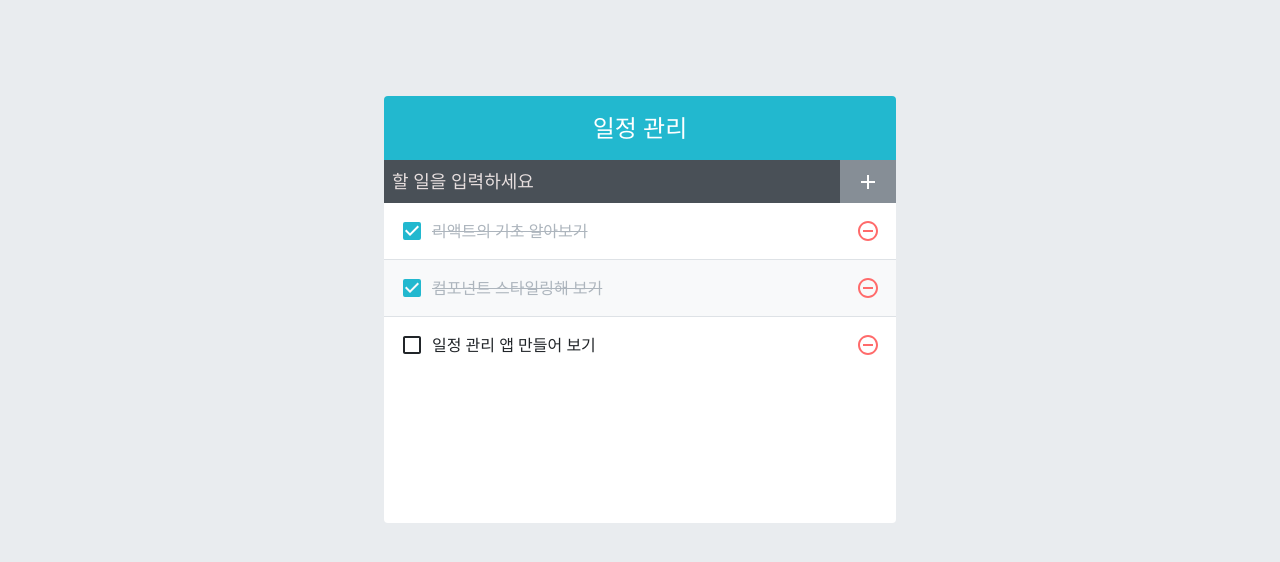
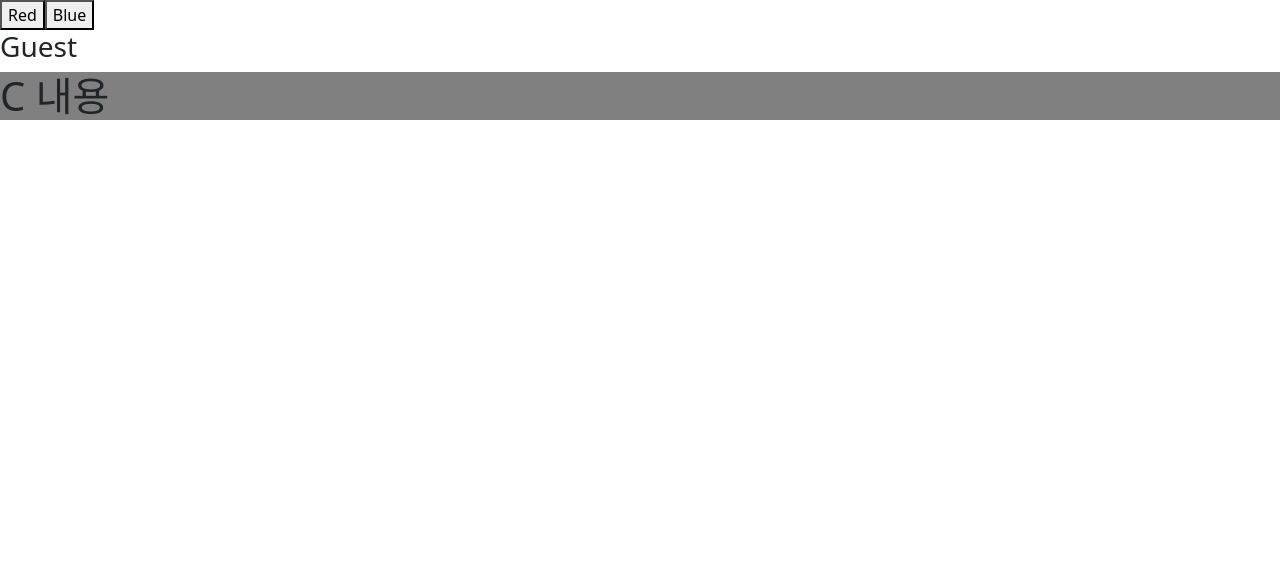
Before and after one commit to hsyoodev/react-app, a React (Create React App) app: page / in a window 1280 px wide. Shown: the top 562 px of the page. Built offline with nearby package versions, Linux system fonts and the light colour scheme.

Commit message:
여러 개의 Context

```diff
--- a/src/App.css
+++ /dev/null
@@ -1,5 +0,0 @@
-body {
-  margin: 0;
-  padding: 0;
-  background-color: #e9ecef;
-}
--- a/src/App.jsx
+++ b/src/App.jsx
@@ -1,54 +1,44 @@
-import './App.css';
-import TodoTemplate from './components/TodoTemplate';
-import TodoInsert from './components/TodoInsert';
-import TodoList from './components/TodoList';
-import { useState, useRef, useCallback } from 'react';
+import React, { useState } from 'react';
+import ThemeContext from './ThemeContext';
+import UserContext from './UserContext';
 
+function A() {
+  return <B />;
+}
+function B() {
+  return <C />;
+}
+function C() {
+  return (
+    <ThemeContext.Consumer>
+      {(color) => (
+        <UserContext.Consumer>
+          {(user) => (
+            <div>
+              <h3>{user.name}</h3>
+              <h1 style={{ backgroundColor: color }}>C 내용</h1>
+            </div>
+          )}
+        </UserContext.Consumer>
+      )}
+    </ThemeContext.Consumer>
+  );
+}
 function App() {
-  const [todos, setTodos] = useState([
-    { id: 1, text: '리액트의 기초 알아보기', checked: true },
-    { id: 2, text: '컴포넌트 스타일링해 보기', checked: true },
-    { id: 3, text: '일정 관리 앱 만들어 보기', checked: false },
-  ]);
-  const nextId = useRef(todos.length + 1);
-  const onInsert = useCallback(
-    (text) => {
-      const todo = {
-        id: nextId.current,
-        text,
-        checked: false,
-      };
-      setTodos(todos.concat(todo));
-      nextId.current += 1;
-    },
-    [todos]
-  );
-  const onRemove = useCallback(
-    (id) => {
-      setTodos(todos.filter((todo) => todo.id !== id));
-    },
-    [todos]
-  );
-  const onToggle = useCallback(
-    (id) => {
-      setTodos(
-        todos.map((todo) =>
-          todo.id === id ? { ...todo, checked: !todo.checked } : todo
-        )
-      );
-    },
-    [todos]
-  );
-
+  const [color, setColor] = useState('gray');
+  const [user, setUser] = useState({ name: 'Guest' });
+  const handleClick = (value) => setColor(value);
   return (
-    <TodoTemplate>
-      <TodoInsert onInsert={onInsert}></TodoInsert>
-      <TodoList
-        todos={todos}
-        onRemove={onRemove}
-        onToggle={onToggle}
-      ></TodoList>
-    </TodoTemplate>
+    <div>
+      <button onClick={() => handleClick('red')}>Red</button>
+      <button onClick={() => handleClick('blue')}>Blue</button>
+      <br />
+      <ThemeContext.Provider value={color}>
+        <UserContext.Provider value={user}>
+          <A />
+        </UserContext.Provider>
+      </ThemeContext.Provider>
+    </div>
   );
 }
 
--- /dev/null
+++ b/src/ThemeContext.js
@@ -0,0 +1,5 @@
+import React from 'react';
+
+const ThemeContext = React.createContext();
+
+export default ThemeContext;
--- /dev/null
+++ b/src/UserContext.js
@@ -0,0 +1,5 @@
+import React from 'react';
+
+const UserContext = React.createContext();
+
+export default UserContext;
--- a/src/components/TodoInsert.jsx
+++ /dev/null
@@ -1,34 +0,0 @@
-import { MdAdd } from 'react-icons/md';
-import styles from './TodoInsert.module.css';
-import { useState, useCallback } from 'react';
-
-const TodoInsert = (props) => {
-  const [value, setValue] = useState('');
-  const onChange = useCallback((e) => {
-    setValue(e.target.value);
-  });
-  const onSubmit = useCallback(
-    (e) => {
-      props.onInsert(value);
-      setValue('');
-      e.preventDefault();
-    },
-    [value]
-  );
-
-  return (
-    <form className={styles.TodoInsert} onSubmit={onSubmit}>
-      <input
-        className={styles.input}
-        placeholder="할 일을 입력하세요"
-        onChange={onChange}
-        value={value}
-      />
-      <button type="submit" className={styles.button}>
-        <MdAdd />
-      </button>
-    </form>
-  );
-};
-
-export default TodoInsert;
--- a/src/components/TodoInsert.module.css
+++ /dev/null
@@ -1,36 +0,0 @@
-.TodoInsert {
-  display: flex;
-  background: #495057;
-  justify-content: space-between;
-}
-
-.input {
-  background: none;
-  outline: none;
-  border: none;
-  padding: 0.5rem;
-  font-size: 1.125rem;
-  line-height: 1.5;
-}
-
-.input::placeholder {
-  color: #e6dede;
-}
-
-.button {
-  outline: none;
-  border: none;
-  cursor: pointer;
-  background: #868e96;
-  color: white;
-  display: flex;
-  padding-left: 1rem;
-  padding-right: 1rem;
-  font-size: 1.5rem;
-  align-items: center;
-  transition: 0.1s background ease-in;
-}
-
-.button:hover {
-  background: #adb5bd;
-}
--- a/src/components/TodoList.jsx
+++ /dev/null
@@ -1,19 +0,0 @@
-import TodoListItem from './TodoListItem';
-import styles from './TodoList.module.css';
-
-const TodoList = (props) => {
-  const list = [];
-  for (let i = 0; i < props.todos.length; i++) {
-    list.push(
-      <TodoListItem
-        todo={props.todos[i]}
-        key={props.todos[i].id}
-        onRemove={props.onRemove}
-        onToggle={props.onToggle}
-      />
-    );
-  }
-  return <div className={styles.TodoList}>{list}</div>;
-};
-
-export default TodoList;
--- a/src/components/TodoList.module.css
+++ /dev/null
@@ -1,5 +0,0 @@
-.TodoList {
-  min-height: 320px;
-  max-height: 513px;
-  overflow-y: auto;
-}
--- a/src/components/TodoListItem.jsx
+++ /dev/null
@@ -1,33 +0,0 @@
-import {
-  MdCheckBoxOutlineBlank,
-  MdRemoveCircleOutline,
-  MdCheckBox,
-} from 'react-icons/md';
-import styles from './TodoListItem.module.css';
-
-const TodoListItem = (props) => {
-  const { id, text, checked } = props.todo;
-  return (
-    <div className={styles.TodoListItem}>
-      <div
-        className={
-          checked ? `${styles.checkbox} ${styles.checked}` : styles.checkbox
-        }
-        onClick={() => props.onToggle(id)}
-      >
-        {checked ? <MdCheckBox /> : <MdCheckBoxOutlineBlank />}
-        <div className={styles.text}>{text}</div>
-      </div>
-      <div
-        className={styles.remove}
-        onClick={() => {
-          props.onRemove(id);
-        }}
-      >
-        <MdRemoveCircleOutline></MdRemoveCircleOutline>
-      </div>
-    </div>
-  );
-};
-
-export default TodoListItem;
--- a/src/components/TodoListItem.module.css
+++ /dev/null
@@ -1,50 +0,0 @@
-.TodoListItem {
-  padding: 1rem;
-  display: flex;
-  align-items: center;
-}
-
-.TodoListItem:nth-child(even) {
-  background: #f8f9fa;
-}
-
-.TodoListItem .checkbox {
-  cursor: pointer;
-  flex: 1;
-  display: flex;
-  align-items: center;
-}
-
-.TodoListItem .checkbox svg {
-  font-size: 1.5rem;
-}
-
-.TodoListItem .checkbox .text {
-  margin-left: 0.5rem;
-  flex: 1;
-}
-
-.TodoListItem .checkbox.checked svg {
-  color: #22b8cf;
-}
-
-.TodoListItem .checkbox.checked .text {
-  color: #adb5bd;
-  text-decoration: line-through;
-}
-
-.TodoListItem .remove {
-  display: flex;
-  align-items: center;
-  font-size: 1.5rem;
-  color: #ff6b6b;
-  cursor: pointer;
-}
-
-.TodoListItem .remove:hover {
-  color: #ff8787;
-}
-
-.TodoListItem + .TodoListItem {
-  border-top: 1px solid #dee2e6;
-}
--- a/src/components/TodoTemplate.jsx
+++ /dev/null
@@ -1,13 +0,0 @@
-import styles from './TodoTemplate.module.css';
-
-const TodoTemplate = (props) => {
-  console.dir(props);
-  return (
-    <div className={styles.TodoTemplate}>
-      <div className={styles.title}>일정 관리</div>
-      <div className={styles.content}>{props.children}</div>
-    </div>
-  );
-};
-
-export default TodoTemplate;
--- a/src/components/TodoTemplate.module.css
+++ /dev/null
@@ -1,22 +0,0 @@
-.TodoTemplate {
-  width: 512px;
-  margin-left: auto;
-  margin-right: auto;
-  margin-top: 6rem;
-  border-radius: 4px;
-  overflow: hidden;
-}
-
-.title {
-  background: #22b8cf;
-  color: white;
-  height: 4rem;
-  font-size: 1.5rem;
-  display: flex;
-  align-items: center;
-  justify-content: center;
-}
-
-.content {
-  background: white;
-}
```
